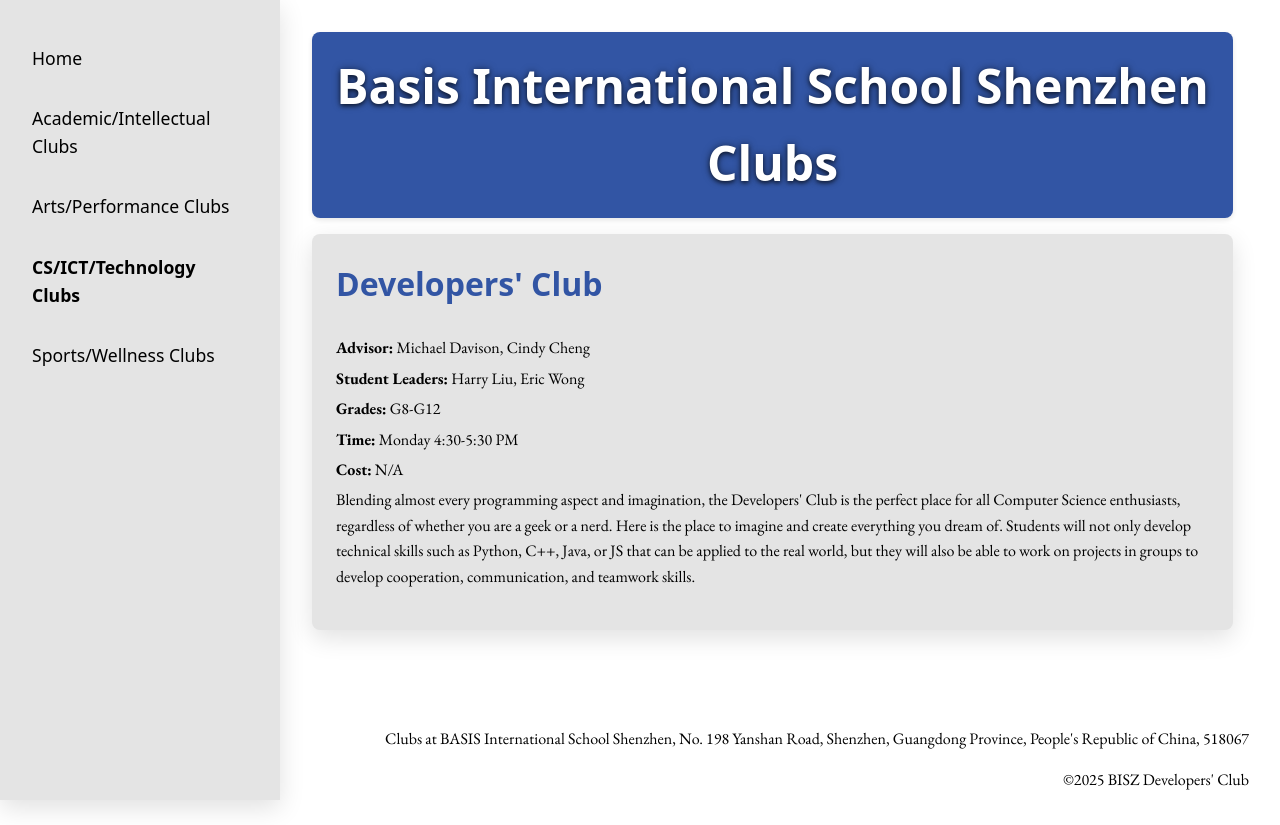
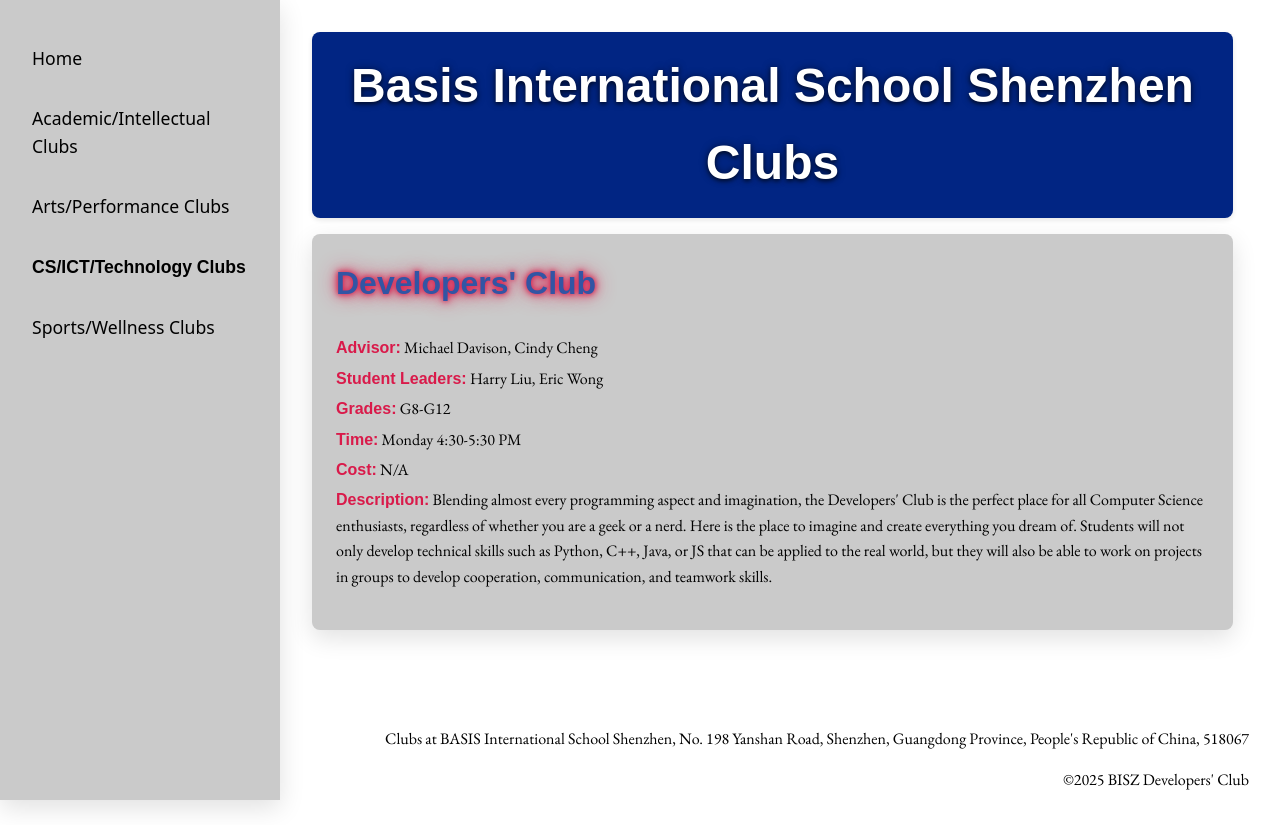
Before and after one commit to richie-rich90454/new-bisz-club-site, a website with bundled scripts: page public/cs.html in a window 1280 px wide. Built offline with nearby package versions, Linux system fonts and the light colour scheme; no server answers; a web font is replaced by a local one.

Commit message:
Update Color Styles and completed renderClubs

```diff
--- a/public/renderClubs.js
+++ b/public/renderClubs.js
@@ -29,7 +29,7 @@
             };
             imagesContainer.appendChild(img);
         });
-        div.innerHTML=`<h2>${club.clubName}</h2><p><strong>Advisor:</strong> ${club.clubAdvisor}</p><p><strong>Student Leaders:</strong> ${club.clubStudentLeader}</p><p><strong>Grades:</strong> ${club.grades}</p><p><strong>Time:</strong> ${club.time}</p><p><strong>Cost:</strong> ${club.cost}</p><p>${club.description}</p>
+        div.innerHTML=`<h2>${club.clubName}</h2><p><strong>Advisor:</strong> ${club.clubAdvisor}</p><p><strong>Student Leaders:</strong> ${club.clubStudentLeader}</p><p><strong>Grades:</strong> ${club.grades}</p><p><strong>Time:</strong> ${club.time}</p><p><strong>Cost:</strong> ${club.cost}</p><p><strong>Description:</strong> ${club.description}</p>
         `;
         div.appendChild(imagesContainer);
         mainSection.appendChild(div);
--- a/public/style.css
+++ b/public/style.css
@@ -19,19 +19,20 @@
 }
 /* Root Variables */
 :root{
-    --primary-color: #3255A4;
-    --secondary-color: #DE0000;
-    --tertiary-color: #32A5E4;
+    --primary-color: #012583;
+    --secondary-color: #3255A4;
+    --tertiary-color: #8D8D8D;
     --background-color: #FFF;
-    --background-secondary: #E4E4E4;
+    --background-secondary: #CACACA;
     --text-color: #000;
     --heading-text-color: #FFF;
-    --highlight-color: #FFF5B1;
-    --light-gray: #F8F8F8;
-    --background-color-dark: #1E1E1E;
+    --highlight-color: #D91A4A;
+    --highlight-color-dark: #FFD700;
+    --light-gray: #FAFAFA;
+    --background-color-dark: #303030;
     --background-secondary-dark: #2A2A2A;
     --text-color-dark: #EAEAEA;
-    --primary-color-dark: #3A6073;
+    --primary-color-dark: #0337BD;
     --light-gray-dark: #2A2A2A;
     --heading-text-color-dark: #FFF;
     --border-radius: 8px;
@@ -49,6 +50,7 @@
         --primary-color: var(--primary-color-dark);
         --light-gray: var(--light-gray-dark);
         --heading-text-color: var(--heading-text-color-dark);
+        --highlight-color: var(var(--highlight-color-dark))
     }
 }
 /* Global Styles */
@@ -61,7 +63,7 @@
     height: 100%;
 }
 body{
-    font-family: "Noto Sans", system-ui, -apple-system, BlinkMacSystemFont, sans-serif;
+    font-family: "Noto Sans SC", system-ui, -apple-system, BlinkMacSystemFont, sans-serif;
     background-color: var(--background-color);
     color: var(--text-color);
     margin: 0;
@@ -72,7 +74,7 @@
     min-height: 100vh;
 }
 h1, h2, h3, h4, h5, h6{
-    font-family: "Noto Sans", sans-serif;
+    font-family: "Noto Sans SC", sans-serif;
     color: var(--text-color);
 }
 p{
@@ -127,7 +129,7 @@
 }
 .nav-link:hover{
     color: var(--secondary-color);
-    background-color: rgba(222, 0, 0, 0.08);
+    background-color: var(--highlight-color-dark);
     transform: translateX(4px);
 }
 .nav-link:focus{
@@ -215,6 +217,9 @@
         font-size: 1rem;
         padding: 0.5rem;
     }
+    h1{
+        font-size: 1.2rem;
+    }
     .img-1-1, .img-4-3{
         width: 100%;
         height: auto;
@@ -236,7 +241,8 @@
 .club-card h2{
     margin-top: 0;
     font-size: clamp(1.5rem, 3vw, 2rem);
-    color: var(--primary-color);
+    color: var(--secondary-color);
+    text-shadow: 0 0 5px var(--highlight-color), 0 0 10px var(--highlight-color), 0 0 20px var(--highlight-color);
 }
 .club-card p{
     margin: 0.3rem 0;
@@ -263,3 +269,8 @@
     width: 200px;
     height: 150px;
 }
+strong{
+    font-family: "Noto Sans SC", sans-serif;
+    font-weight: 900;
+    color: var(--highlight-color);
+}
```
